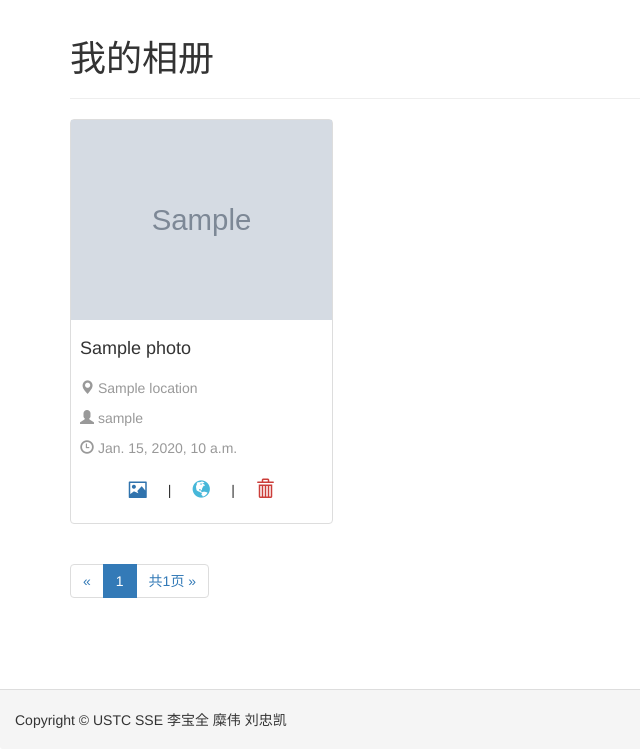
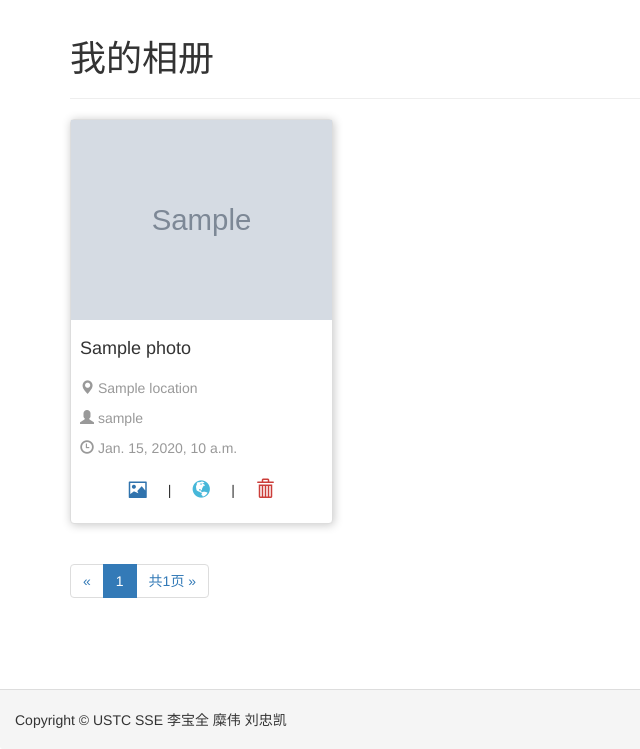
Before and after one commit to libaoquan95/TRS, a Django app: template templates/user_album.html in a window 1280 px wide. Shown: the part 51-800 px from the top of the page, without its empty margins (0-640 px from the left). Run offline with Django 3.2, Linux system fonts and the light colour scheme; the template is opened without the code that fills it: most values are stand-ins (such as "Sample title", 1, 10 or a date in 2020); grey boxes marked "Sample" are stand-in pictures; some libraries are stand-ins or nearby versions.

Commit message:
增加卡片阴影

```diff
--- a/templates/attraction_album.html
+++ b/templates/attraction_album.html
@@ -20,7 +20,7 @@
     <div class="row">
         {% for p in photos %}
         <div class="col-md-3">
-            <div class="thumbnail">
+            <div class="thumbnail cardShadow">
                 <img src="{{ p.imageUrl }}" alt="" onerror="javascript:this.src='/static/img/temp.svg';" class="miniImg img-rounded">
                 <div class="caption">
                     <h4> {{ p.locationName }}</h4>
--- a/templates/recommend.html
+++ b/templates/recommend.html
@@ -37,7 +37,7 @@
     <div class="row">
         {% for a in attractions%}
         <div class="col-md-3">
-            <div class="thumbnail">
+            <div class="thumbnail cardShadow">
                 <img src="{{ a.imageUrl }}" alt="" onerror="javascript:this.src='/static/img/temp.svg';" class="miniImg img-rounded">
                 <div class="caption">
                     <h4><span class="glyphicon glyphicon-map-marker"></span> {{ a.provinceName }}</h4>
--- a/templates/search_result.html
+++ b/templates/search_result.html
@@ -18,7 +18,7 @@
     <div class="row">
         {% for p in photos %}
         <div class="col-md-3">
-            <div class="thumbnail">
+            <div class="thumbnail cardShadow">
                 <img src="{{ p.imageUrl }}" alt="" onerror="javascript:this.src='/static/img/temp.svg';" class="miniImg img-rounded">
                 <div class="caption">
                     <h4> {{ p.locationName }}</h4>
--- a/templates/static/css/main.css
+++ b/templates/static/css/main.css
@@ -83,3 +83,7 @@ footer {
 h4{
     margin-bottom: 20px;
 }
+
+.cardShadow {
+    box-shadow: 1px 1px 10px 0px #c7c7c7;
+}
--- a/templates/user_album.html
+++ b/templates/user_album.html
@@ -56,7 +56,7 @@
     <div class="row">
         {% for p in photos %}
         <div class="col-md-3">
-            <div class="thumbnail">
+            <div class="thumbnail cardShadow">
                 <img src="{{ p.imageUrl }}" alt="" onerror="javascript:this.src='/static/img/temp.svg';" class="miniImg img-rounded">
                 <div class="caption">
                     <h4> {{ p.locationName }}</h4>
```
